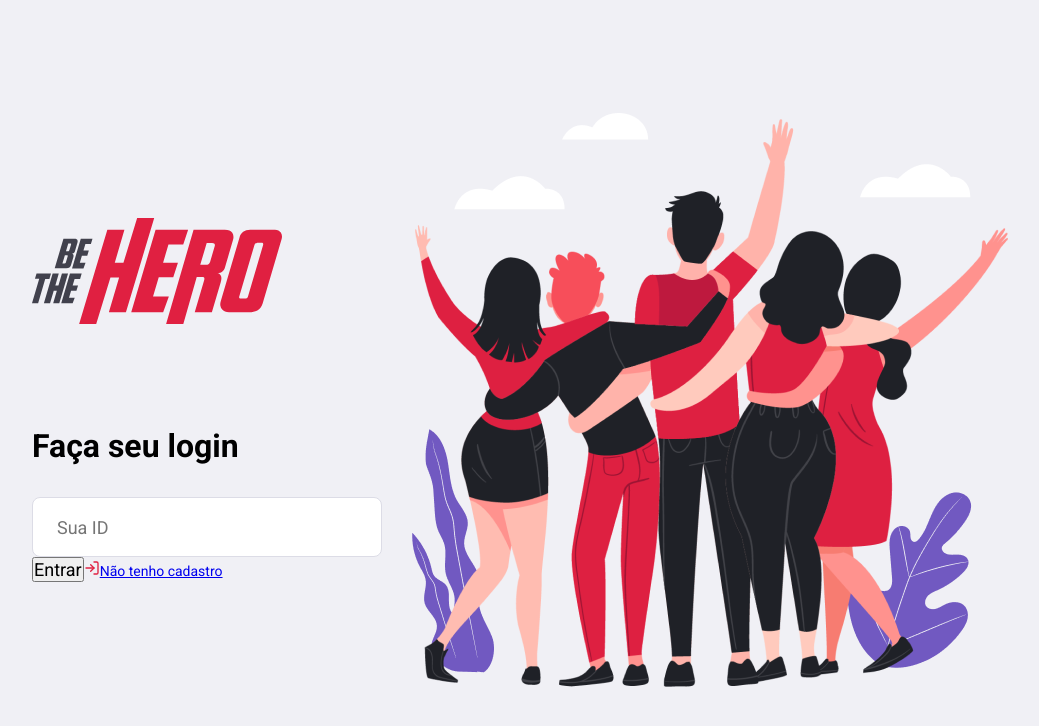
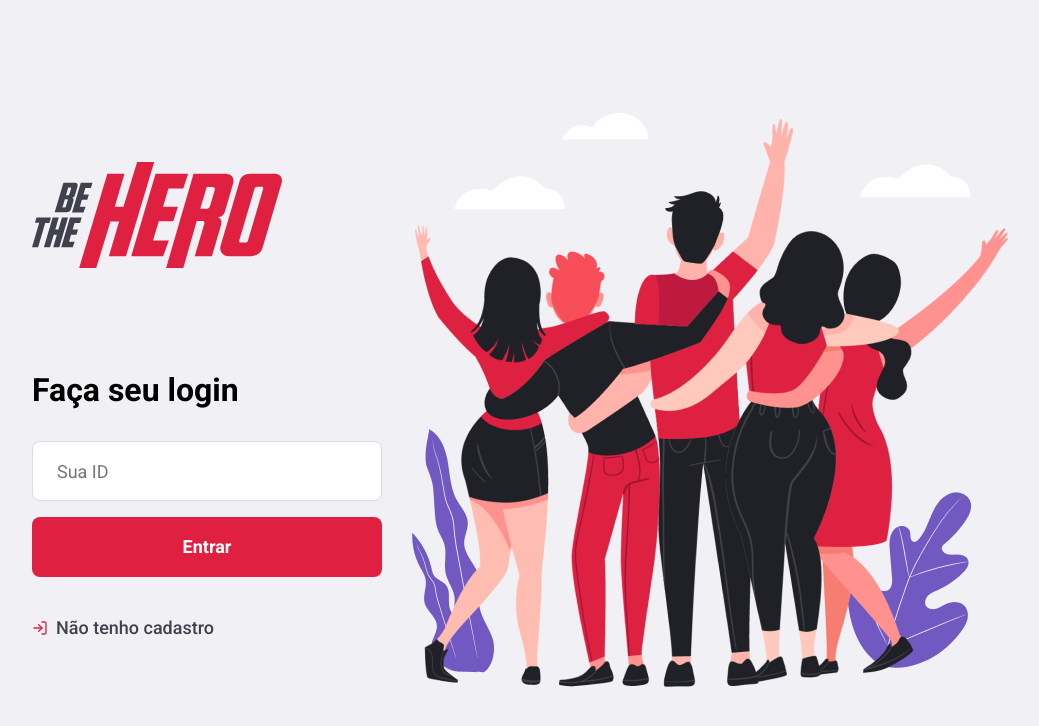
Before and after one commit to ItsJuniorDias/Be-The-Hero, a React (Create React App) app in the folder frontend/: page / in a window 1280 px wide. Shown: the top 726 px of the page, without its empty margins (120-1159 px from the left). Built offline with nearby package versions, Linux system fonts and the light colour scheme.

Commit message:
Page login success

```diff
--- a/frontend/src/global.css
+++ b/frontend/src/global.css
@@ -29,3 +29,24 @@ form input {
   border-radius: 8px;
   padding: 0 24px;
 }
+
+.button {
+  width: 100%;
+  height: 60px;
+  background: #e02041;
+  border: 0;
+  border-radius: 8px;
+  color: #fff;
+  font-weight: 700;
+  margin-top: 16px;
+  display: inline-block;
+  text-align: center;
+  text-decoration: none;
+  font-size: 18px;
+  line-height: 60px;
+  transition: filter 0.2s;
+}
+
+.button:hover {
+  filter: brightness(90%);
+}
--- a/frontend/src/pages/Login/index.js
+++ b/frontend/src/pages/Login/index.js
@@ -16,7 +16,7 @@ export default function Login() {
           <h1>Faça seu login</h1>
 
           <input placeholder="Sua ID" />
-          <button type="submit">Entrar</button>
+          <button className="button" type="submit">Entrar</button>
 
           <a href="/register">
             <FiLogIn size={16} color="#E02041" />
--- a/frontend/src/pages/Login/styles.css
+++ b/frontend/src/pages/Login/styles.css
@@ -23,3 +23,22 @@
   font-size: 32px;
   margin-bottom: 32px;
 }
+
+.login-container section.form form a {
+  display: flex;
+  align-items: center;
+  margin-top: 40px;
+  color: #41414d;
+  font-size: 18px;
+  text-decoration: none;
+  font-weight: 500;
+  transition: opacity 0.2s;
+}
+
+.login-container section.form form a svg {
+  margin-right: 8px;
+}
+
+.login-container section.form form a:hover {
+  opacity: 0.8;
+}
```
